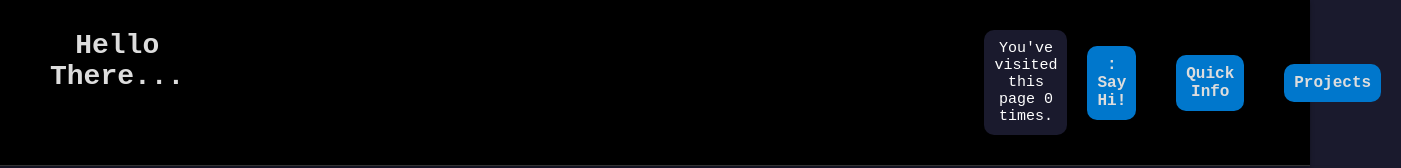
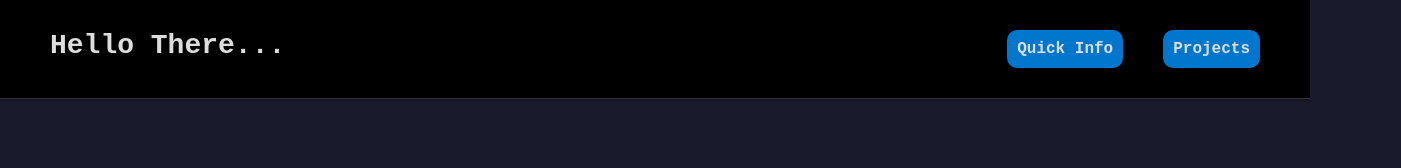
Before and after one commit to jafurman/jaf.github.io, a plain HTML site: page index.html in a window 1280 px wide. Shown: the top 168 px of the page, 1401 px wide, since content can reach past the window. Drawn offline with Linux system fonts and the light colour scheme; grey boxes are pictures that could not be loaded.

Commit message:
Took out the visitor count bc it wasnt very nice looking

```diff
--- a/index.html
+++ b/index.html
@@ -15,9 +15,7 @@
 <!-- Add links to navigate between sections -->
 <nav>
     <h1>Hello There... </h1>
-    <div id="count-display"><span id="visit-count">0</span></div>
     <ul>
-        <li><button id="greet-button">: Say Hi!</button></li>
         <li><a href="about.html">Quick Info</a></li>
         <li><a href="projects.html">Projects</a></li>
 
```
